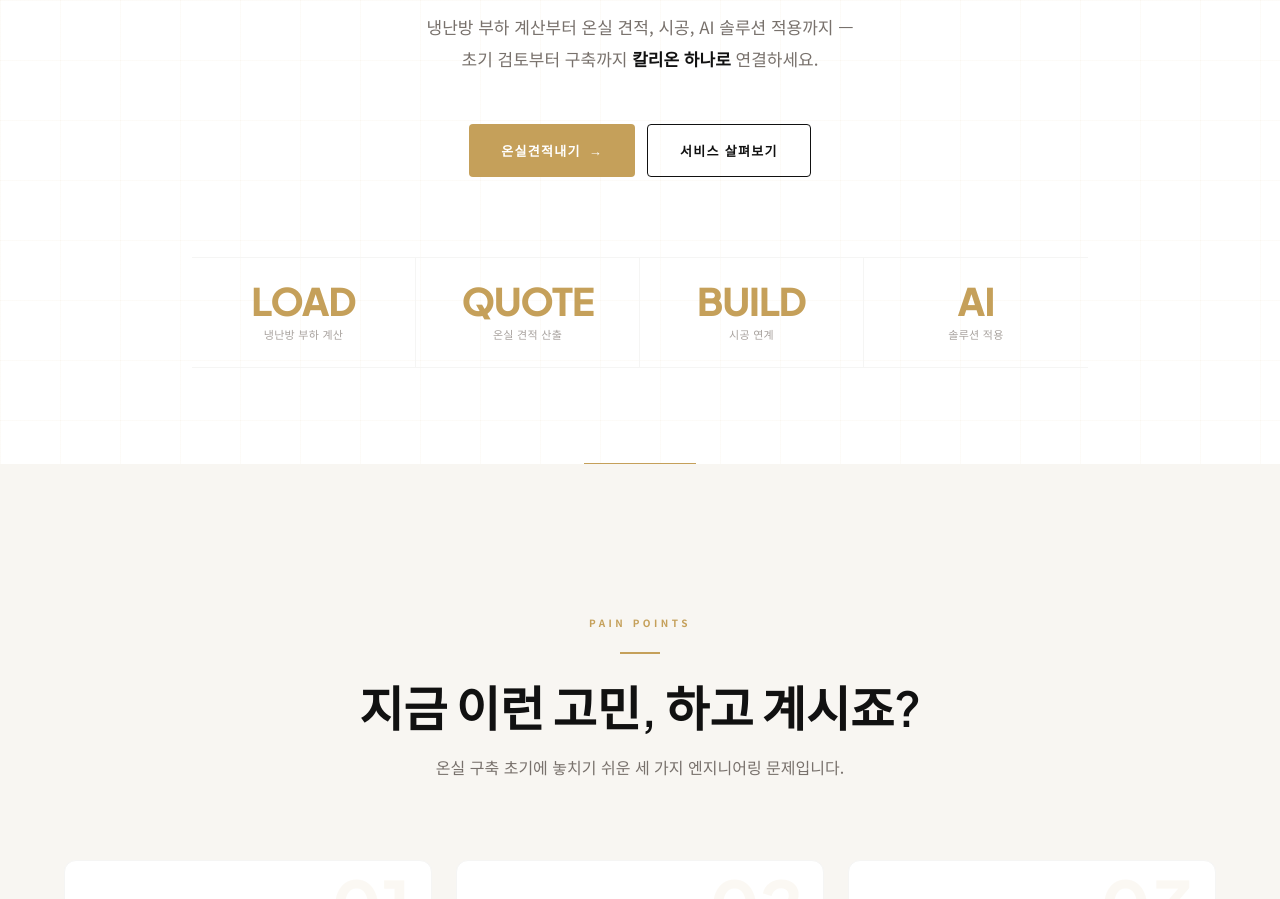
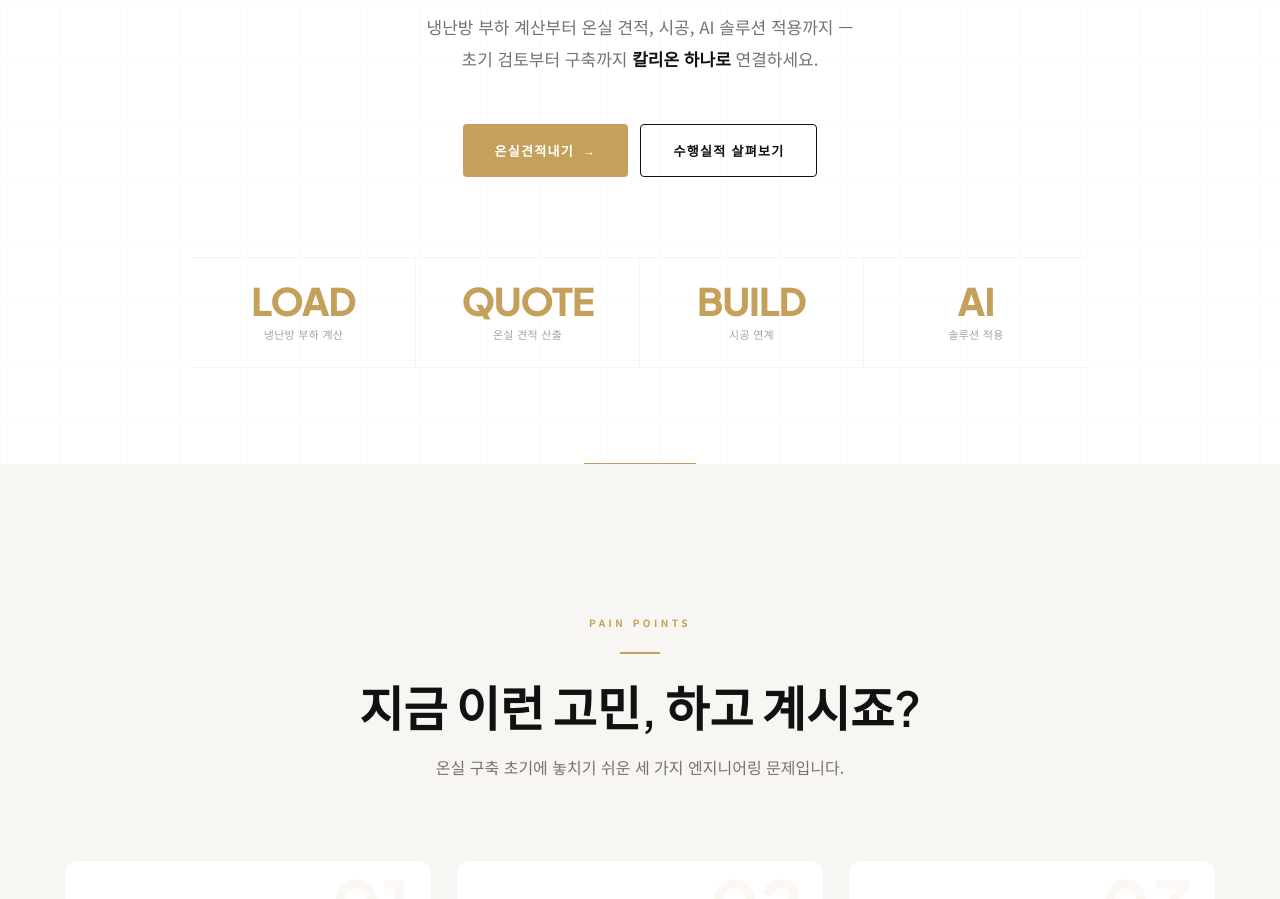
Before and after one commit to taebyoungjeon/carillon-web, a Next.js app: page / in a window 1280 px wide. Shown: the part 960-1859 px from the top of the page. Built offline with nearby package versions, Linux system fonts and the light colour scheme.

Commit message:
Update hero secondary CTA to case studies

```diff
--- a/src/components/Hero.tsx
+++ b/src/components/Hero.tsx
@@ -73,10 +73,10 @@ export default function Hero() {
             <span className="transition-transform duration-200 group-hover:translate-x-1">→</span>
           </a>
           <a
-            href="#services"
+            href="/blog"
             className="inline-flex items-center gap-2 border border-ink text-ink text-[13px] font-semibold tracking-widest uppercase px-8 py-4 rounded hover:bg-ink hover:text-white transition-all duration-300 hover:-translate-y-0.5"
           >
-            서비스 살펴보기
+            수행실적 살펴보기
           </a>
         </div>
 
```
